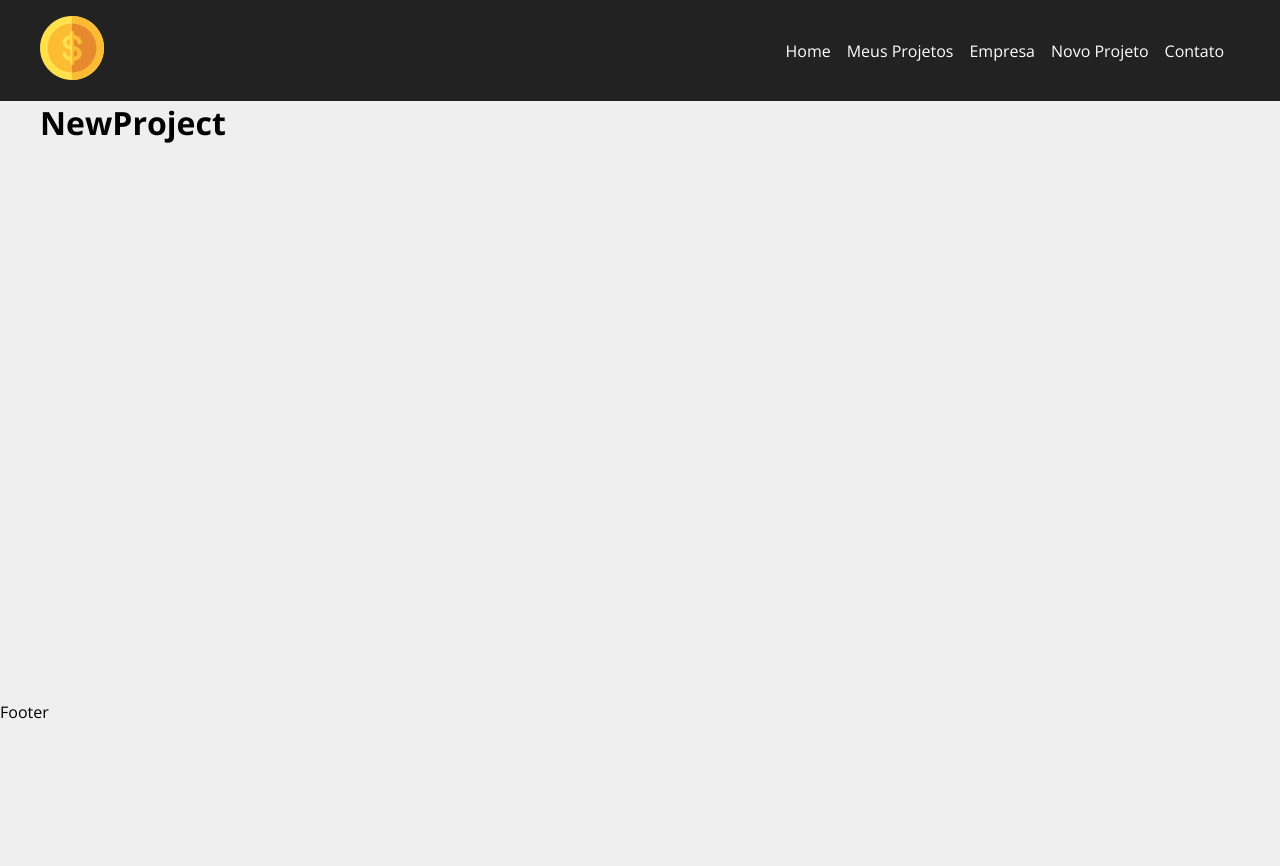
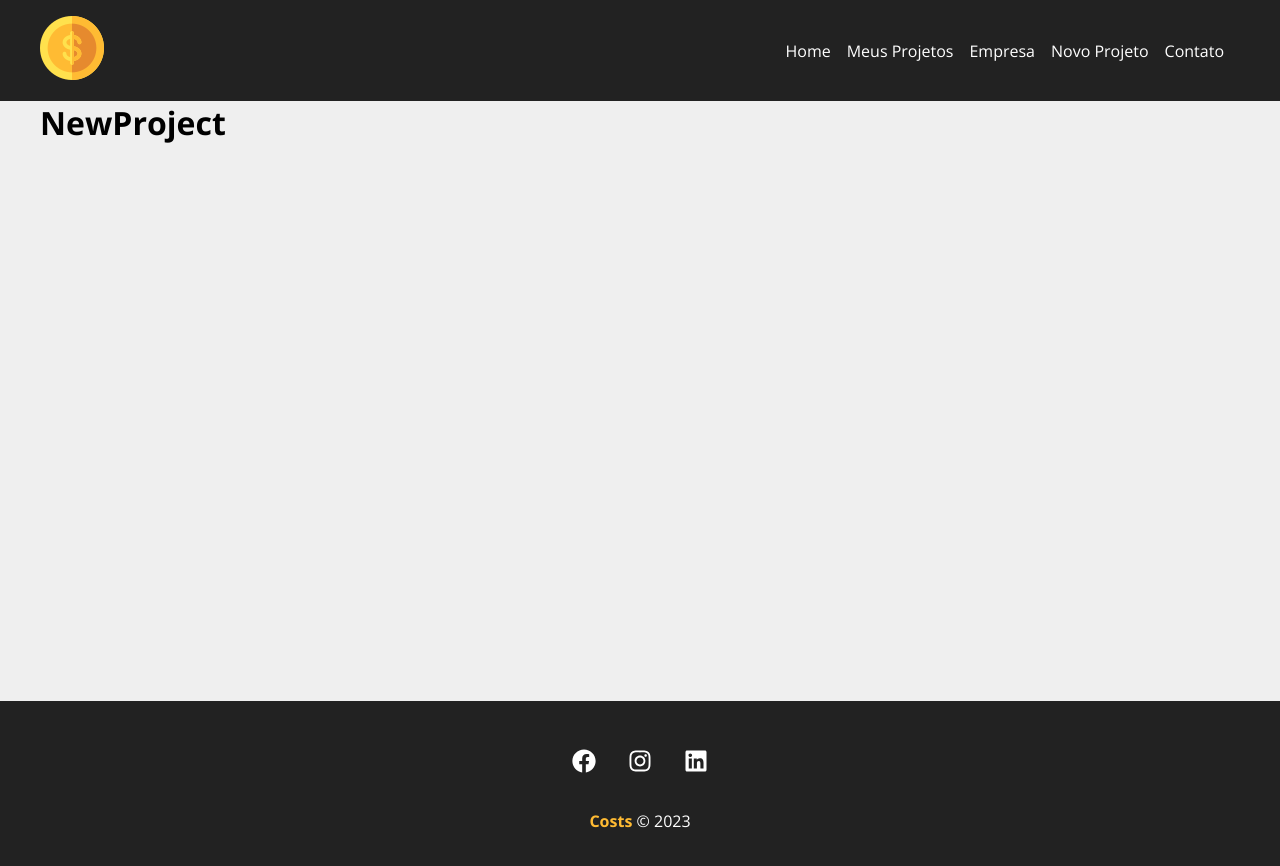
Before and after one commit to BrunoSilva03/Costs, a React (Vite) app in the folder costs/: page /newproject in a window 1280 px wide. Shown: the top 866 px of the page. Before the commit the page ends 800 px from the top, so only its background shows below. Built offline with nearby package versions, Linux system fonts and the light colour scheme.

Commit message:
finalizando footer

```diff
--- a/costs/src/components/layoult/Footer.jsx
+++ b/costs/src/components/layoult/Footer.jsx
@@ -1,5 +1,28 @@
+import { FaFacebook, FaInstagram, FaLinkedin } from 'react-icons/fa'
+
+import styles from './footer.module.css'
+
 function Footer() {
-    return <p>Footer</p>
+    return (
+        <footer className={styles.footer}>
+            <ul className={styles.social_list}>
+                <li>
+                    <FaFacebook />
+                </li>
+
+                <li>
+                    <FaInstagram />
+                </li>
+
+                <li>
+                    <FaLinkedin />
+                </li>
+            </ul>
+            <p className={styles.copy_right}>
+                <span >Costs</span> &copy; 2023
+            </p>
+        </footer>
+    )
 }
 
 export default Footer
--- a/costs/src/components/layoult/Footer.module.css
+++ b/costs/src/components/layoult/Footer.module.css
@@ -0,0 +1,36 @@
+.footer {
+    background-color: #222;
+    color: #fff;
+    padding: 3em;
+    text-align: center;
+}
+
+.social_list {
+    display: flex;
+    justify-content: center;
+    list-style-type: none;
+}
+
+.social_list li {
+    margin: 0 1em;
+}
+
+.social_list li:hover {
+    color: #ffbb33;
+}
+
+.social_list svg {
+    font-size: 1.5em;
+    cursor: pointer;
+}
+
+.copy_right {
+    margin-top: 2em;
+}
+
+
+
+.copy_right span {
+    font-weight: bold;
+    color: #ffbb33;
+}
--- a/costs/src/components/layoult/NavBar.jsx
+++ b/costs/src/components/layoult/NavBar.jsx
@@ -7,25 +7,25 @@
 
 function NavBar() {
     return (
-        <nav class={styles.navbar}>
+        <nav className={styles.navbar}>
             <Container>
                 <Link to="/">
                     <img src={logo} alt="Costs" />
                 </Link>
-                <ul class={styles.list}>
-                    <li class={styles.item}>
+                <ul className={styles.list}>
+                    <li className={styles.item}>
                         <Link to="/">Home</Link>
                     </li>
-                    <li class={styles.item}>
+                    <li className={styles.item}>
                             <Link to="/projects">Meus Projetos</Link>
                     </li>
-                    <li class={styles.item}>
+                    <li className={styles.item}>
                         <Link to="/company">Empresa</Link>
                     </li>
-                    <li class={styles.item}>
+                    <li className={styles.item}>
                         <Link to="/newproject">Novo Projeto</Link>
                     </li>
-                    <li class={styles.item}>
+                    <li className={styles.item}>
                         <Link to="/contact">Contato</Link>
                     </li>
                 </ul>
```
